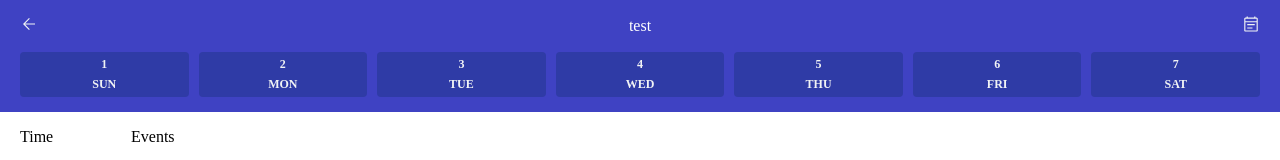
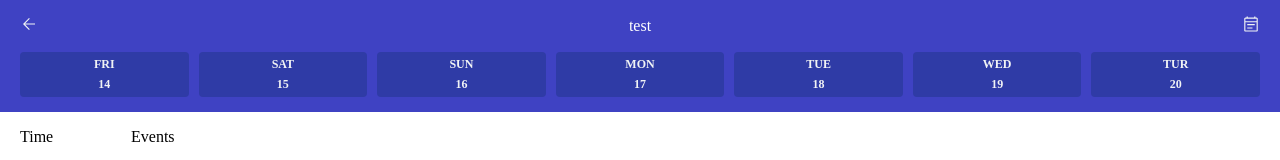
Before and after one commit to dnfwlxo11/next-playground, a Next.js app in the folder todo-list/: page /todo/week in a window 1280 px wide. Shown: the top 160 px of the page. Built offline with nearby package versions, Linux system fonts and the light colour scheme.

Commit message:
[edit]: todolist edited (not working)

```diff
--- a/todo-list/components/common/day-card.tsx
+++ b/todo-list/components/common/day-card.tsx
@@ -2,8 +2,8 @@ import style from './day.card.module.scss'
 
 interface dayCard {
   id?: string,
-  day: Number,
-  weekday: Number
+  day?: string,
+  weekday?: string
 }
 
 enum Weekday {
@@ -16,14 +16,14 @@ enum Weekday {
   SAT,
 }
 
-export default function DayCard({ id, day, weekday }: dayCard) {
-  function getWeekday<T>(type: T, day: number): T[keyof T] {
-    const weekday = day as keyof T
-    return type[weekday - 1]
-  }
+export default function DayCard(props: dayCard) {
+  // function getWeekday<T>(type: T, day: number): T[keyof T] {
+  //   const weekday = day as keyof T
+  //   return type[weekday - 1]
+  // }
 
   return <div className={style.card}>
-    <div className={style.weekday}>{weekday}</div>
-    <div className={style.day}>{getWeekday(Weekday, day)}</div>
+    <div className={style.weekday}>{props.weekday}</div>
+    <div className={style.day}>{props.day}</div>
   </div>
 }
--- a/todo-list/components/navigation/navigation.tsx
+++ b/todo-list/components/navigation/navigation.tsx
@@ -38,7 +38,7 @@ export default function Header({ type, title='Title' }: { type: string, title?:
 		<div>
 			{type === 'today' && <TodayNav title='SCHEDULE' />}
 			{type === 'week' && <div>
-				<Week title='test' content={test} />
+					<Week title='test' content={test} />
 				</div>
 			}
 		</div>
--- a/todo-list/components/navigation/week/week-cards.tsx
+++ b/todo-list/components/navigation/week/week-cards.tsx
@@ -1,14 +1,65 @@
-import { useState } from "react";
+import { useEffect, useState } from "react";
+import { useRouter } from "next/router";
 import DayCard from '@/components/common/day-card';
 import style from './week.cards.module.scss'
+import Link from "next/link";
+
+const weekDay = [
+  'SUNDAY',
+  'MONDAY',
+  'TUESDAY',
+  'WEDNESDAY',
+  'TURSDAY',
+  'FRIDAY',
+  'SATURDAY'
+]
 
 export default function WeekCards() {
-  const [date, setDate] = useState<Date>();
+  const router = useRouter()
+  const [weekdate, setWeekDate] = useState<Object>({});
   const tmp = [1,2,3,4,5,6,7]
+
+  useEffect(() => {
+    f_initWeek()
+  }, [])
+
+  const f_initWeek = () => {
+    const baseDate = new Date()
+    const baseDay = baseDate.getDate()
+
+    for (let i=0;i<7;i++) {
+      const targetDate = new Date(baseDate.setDate(baseDay - i))
+      const year: string = targetDate.getFullYear().toString()
+      const month: string = (targetDate.getMonth() + 1).toString().padStart(2, '0')
+      const day: string = targetDate.getDate().toString().padStart(2, '0')
+      const weekday: string = weekDay[targetDate.getDay()]
+      const key: string = `${year}${month}${day}`
+
+      setWeekDate((prev) => {
+        return { ...prev, [key]: { key, year, month, day, weekday } }
+      })
+    }
+  }
+
+  const f_moveToDay = (day: string) => {
+    router.push(`/todo/day/${day}`)
+  }
+
   return <div className={style.cards_wrapper}>
     <div className={style.cards}>
-      {tmp && tmp.map((item, idx) => (
-        <DayCard key={idx} day={item} weekday={item} />
+      {Object.keys(weekdate).length && Object.values(weekdate).map((item, idx) => (
+        <Link
+          href={`/todo/day/${item.day}`}
+          key={item.key}
+          className={style.card}
+        >
+          <DayCard
+            id={item.key}
+            day={item.day}
+            weekday={item.weekday.slice(0, 3)}
+          />
+        </Link>
+
       ))}
     </div>
   </div>
--- a/todo-list/components/navigation/week/week.cards.module.scss
+++ b/todo-list/components/navigation/week/week.cards.module.scss
@@ -4,11 +4,21 @@
   background: rgba(63, 66, 195, 1);
   color: rgba(255, 255, 255, 1);
   padding: 0 20px 15px 20px;
+  overflow-x: auto;
+
+  &::-webkit-scrollbar {
+    display: none;
+  }
 
   .cards {
-    min-width: 380px;
+    // min-width: 380px;
     display: flex;
     justify-content: space-between;
     gap: 0 10px;
+
+    .card {
+      width: 100%;
+      min-width: 40px;
+    }
   }
 }
--- a/todo-list/pages/todo/[type].tsx
+++ b/todo-list/pages/todo/[type].tsx
@@ -4,21 +4,18 @@ import { useEffect, useState } from 'react'
 
 export default function HomePage() {
 	const router = useRouter()
-  	const [type, setType] = useState<string | undefined>()
+  const [type, setType] = useState<string | undefined>()
 
 	const safetyRouter = ['week', 'today']
 
-  	useEffect(() => {
-		console.log(router?.query, 'router')
+	useEffect(() => {
     const queries = router?.query || 'week'
 
-		console.log(queries.type, 'router type')
-
 		if (queries.type) {
-			console.log(queries.type)
-			setType(queries.type)
+			console.log(queries, 'queries type')
+			setType(queries?.type)
 		}
-  	}, [router])
+	}, [router])
 
 	return (
 		<>
```
Also changed, not shown: todo-list/pages/test/[id]/index.tsx (+0 -2 lines), 2 other files (tests, documents, lock files or other folders).
